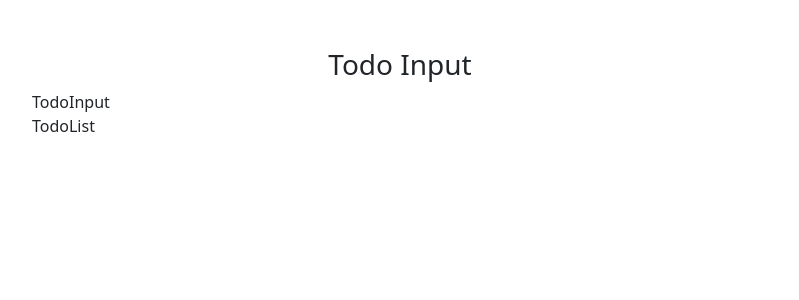
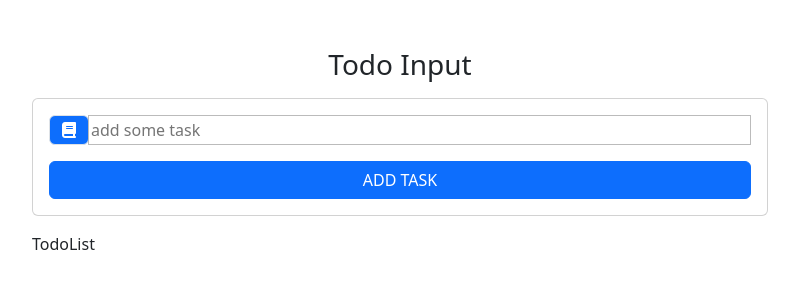
Before and after one commit to Pozidevgun/todo_list_hw3_7e, a React (Create React App) app: page / in a window 1280 px wide. Shown: the top 300 px of the page, without its empty margins (240-1039 px from the left). Built offline with nearby package versions, Linux system fonts and the light colour scheme.

Commit message:
construct TodoInput

```diff
--- a/public/index.html
+++ b/public/index.html
@@ -1,10 +1,16 @@
 <!DOCTYPE html>
 <html lang="en">
+
 <head>
   <meta charset="utf-8" />
+  <meta name="viewport" content="width=device-width, initial-scale=1" />
+  <link rel="stylesheet" href="https://cdnjs.cloudflare.com/ajax/libs/font-awesome/6.4.2/css/all.min.css">
   <title>Todo List</title>
+
 </head>
+
 <body>
   <div id="root"></div>
 </body>
+
 </html>
--- a/src/components/TodoInput/TodoInput.js
+++ b/src/components/TodoInput/TodoInput.js
@@ -1,9 +1,28 @@
 import React, { Component } from 'react'
+import './Todoinput.css'
 
 export default class TodoInput extends Component {
   render() {
+    const { item, handleChange, handleSubmit, editItem } = this.props;
     return (
-      <div>TodoInput</div>
+    <div className="card card-body my-3">
+      <form onSubmit={handleSubmit}>
+        <div className='input-group'>
+          <div className="input-group-prepend">
+            <div className='input-group-text bg-primary text-white'>
+              <i className='fas fa-book'></i>
+            </div>
+          </div>
+          <input
+            type="text"
+            value={item}
+            placeholder="add some task"
+            onChange={handleChange}>
+          </input>
+        </div>
+        <button type="submit" className='btn d-block btn-primary mt-3 text-uppercase w-100'>Add task</button>
+      </form>
+    </div>
     )
   }
 }
--- /dev/null
+++ b/src/components/TodoInput/Todoinput.css
@@ -0,0 +1,7 @@
+.input-group{
+  flex-wrap: nowrap;
+}
+.input-group input{
+  width: 100%;
+  border: 1px solid #bbb
+}
```
Lines whose indentation alone changed are shown as unchanged.
